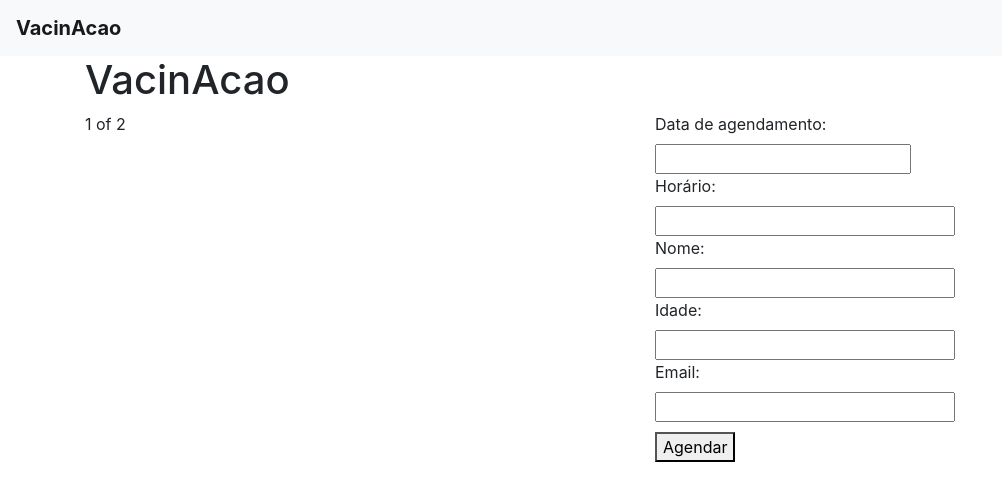
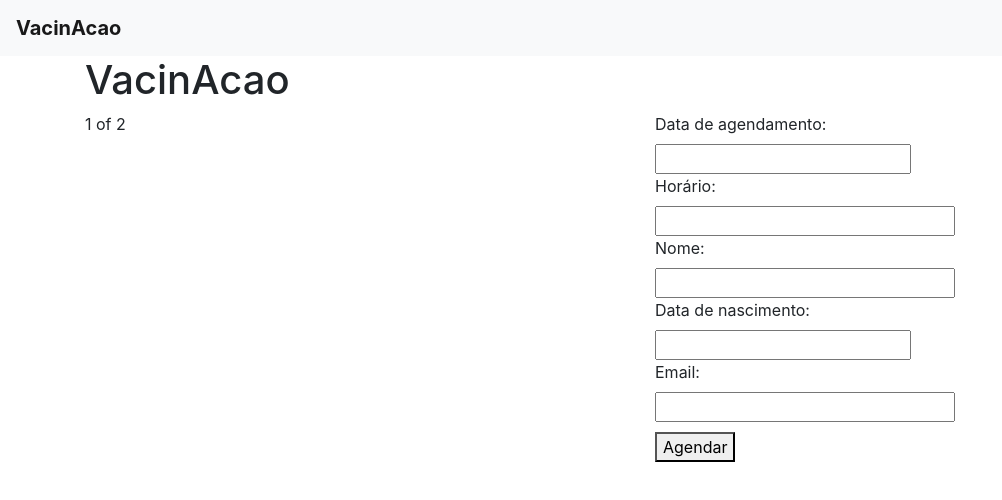
Before and after one commit to ricopomps/VacinAcao, a React (Create React App) app in the folder Client/: page / in a window 1280 px wide. Shown: the top 500 px of the page, without its empty margins (0-1002 px from the left). Built offline with nearby package versions, Linux system fonts and the light colour scheme.

Commit message:
Changed form fields and set pt localization for date picker

```diff
--- a/Client/package.json
+++ b/Client/package.json
@@ -7,7 +7,9 @@
     "@testing-library/react": "^11.1.0",
     "@testing-library/user-event": "^12.1.10",
     "bootstrap": "^4.6.0",
+    "date-fns": "^2.19.0",
     "formik": "^2.2.6",
+    "moment": "^2.29.1",
     "react": "^17.0.2",
     "react-bootstrap": "^1.5.2",
     "react-datepicker": "^3.7.0",
--- a/Client/src/components/FormAgendamento/DatePicker.js
+++ b/Client/src/components/FormAgendamento/DatePicker.js
@@ -1,8 +1,11 @@
 import React from "react";
 import DateView from "react-datepicker";
 import { Field } from "formik";
-import "./styles.css";
+import { registerLocale } from "react-datepicker";
+import pt from "date-fns/locale/pt";
+
 function DatePicker(props) {
+  registerLocale("pt", pt);
   const { name, ...rest } = props;
   return (
     <div className="form-agendamento">
@@ -15,6 +18,9 @@ function DatePicker(props) {
               id={name}
               {...field}
               {...rest}
+              dateFormat="dd/MM/yyyy"
+              locale="pt"
+              dateFormatCalendar={"MMM yyyy"}
               selected={value}
               onChange={(val) => setFieldValue(name, val)}
             />
--- a/Client/src/components/FormAgendamento/FormAgendamento.js
+++ b/Client/src/components/FormAgendamento/FormAgendamento.js
@@ -23,7 +23,7 @@ const FormAgendamento = () => {
       <Form>
         <div className="form-agendamento">
           <label>Data de agendamento:</label>
-          <DatePicker autoComplete="off" name="date" />
+          <DatePicker autoComplete="off" minDate={new Date()} name="date" />
         </div>
         <div className="form-agendamento">
           <label htmlFor="schedule">Horário:</label>
@@ -44,8 +44,14 @@ const FormAgendamento = () => {
           <Field id="name" name="name" type="text"></Field>
         </div>
         <div className="form-agendamento">
-          <label htmlFor="age">Idade:</label>
-          <Field id="age" name="age" type="number"></Field>
+          <label htmlFor="age">Data de nascimento:</label>
+          <DatePicker
+            autoComplete="off"
+            showYearDropdown="true"
+            maxDate={new Date()}
+            changeYear="true"
+            name="age"
+          />
         </div>
         <div className="form-agendamento">
           <label htmlFor="email">Email:</label>
```
Also changed, not shown: 1 other file (tests, documents, lock files or other folders).
